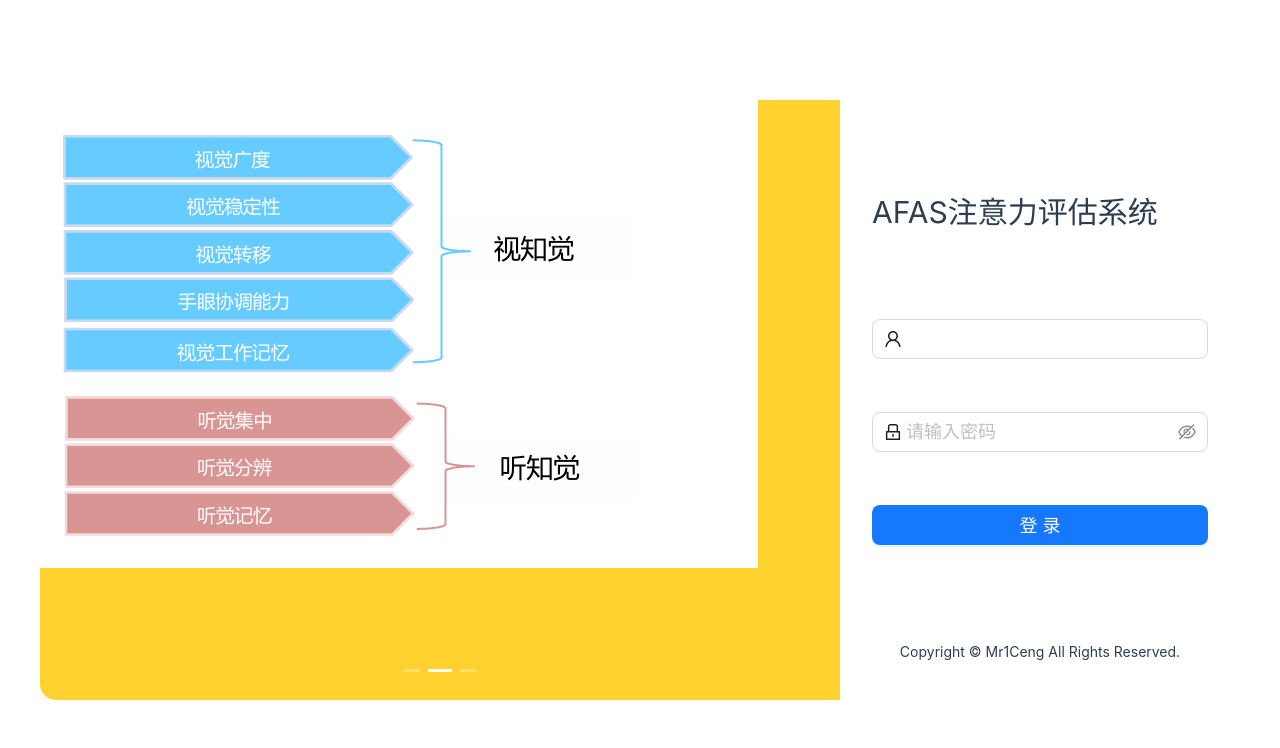
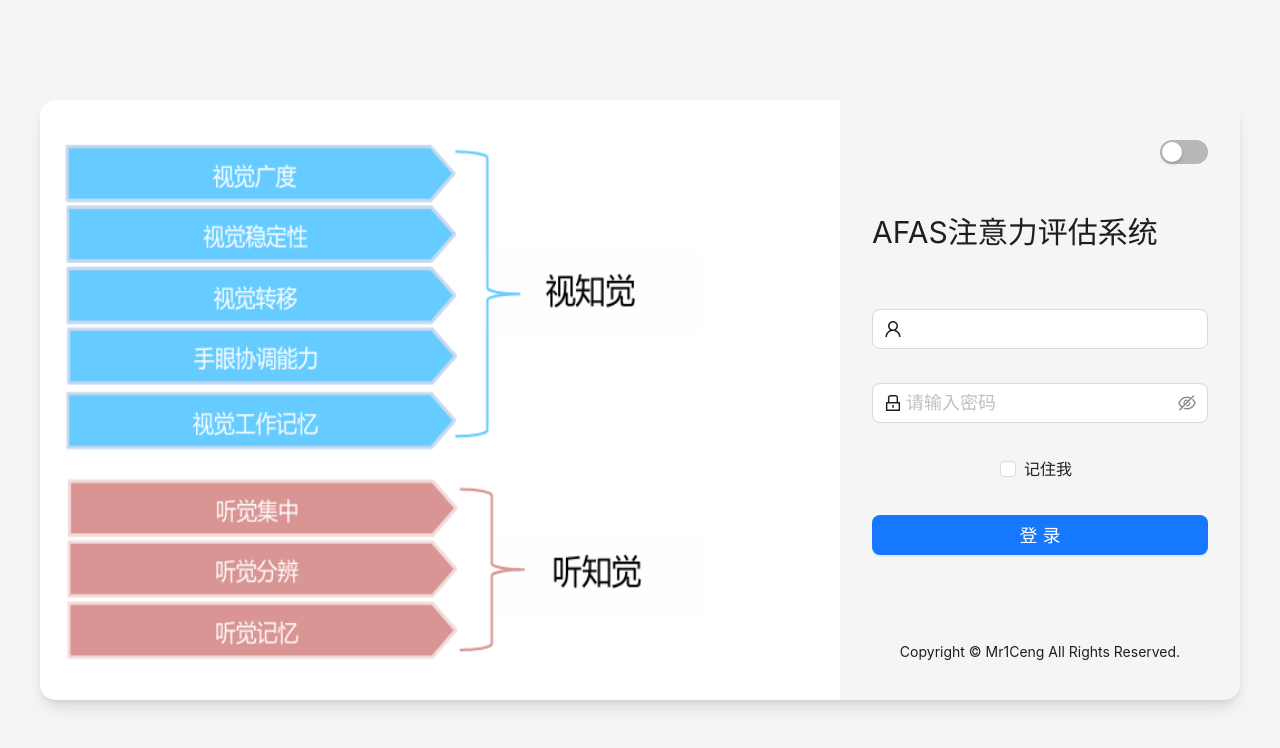
Before and after one commit to Mr1Ceng/AFAS, a Vue app: page /login in a window 1280 px wide. Shown: the top 748 px of the page. Built offline with nearby package versions, Linux system fonts and the light colour scheme; the HTML template or start-up script is replaced by a standard one.

Commit message:
feat: 登录问题

```diff
--- a/src/App.vue
+++ b/src/App.vue
@@ -9,11 +9,19 @@ import 'dayjs/locale/zh-cn';
 
 dayjs.locale('zh-cn');
 const globalStore = useGlobalStore();
-const currentAlgorithm = ref(theme.defaultAlgorithm);
-
+const currentAlgorithm = ref(globalStore.isDarktheme?theme.darkAlgorithm:theme.defaultAlgorithm);
+const setCssVariable = (variable: string, value: string | null) => {
+    document.documentElement.style.setProperty(variable, value);
+};
 watch(() => globalStore.isDarktheme, async (newValue, oldValue) => {
   currentAlgorithm.value = newValue ? theme.darkAlgorithm : theme.defaultAlgorithm;
-})
+  if (newValue) {
+      setCssVariable('--body-bg-color', '#1f1f1f'); // 深色主题
+  } else {
+      setCssVariable('--body-bg-color', '#ffffff'); // 浅色主题
+  }
+},
+{ immediate: true })
 
 </script>
 
--- a/src/assets/base.css
+++ b/src/assets/base.css
@@ -1,86 +1,3 @@
-/* color palette from <https://github.com/vuejs/theme> */
 :root {
-  --vt-c-white: #ffffff;
-  --vt-c-white-soft: #f8f8f8;
-  --vt-c-white-mute: #f2f2f2;
-
-  --vt-c-black: #181818;
-  --vt-c-black-soft: #222222;
-  --vt-c-black-mute: #282828;
-
-  --vt-c-indigo: #2c3e50;
-
-  --vt-c-divider-light-1: rgba(60, 60, 60, 0.29);
-  --vt-c-divider-light-2: rgba(60, 60, 60, 0.12);
-  --vt-c-divider-dark-1: rgba(84, 84, 84, 0.65);
-  --vt-c-divider-dark-2: rgba(84, 84, 84, 0.48);
-
-  --vt-c-text-light-1: var(--vt-c-indigo);
-  --vt-c-text-light-2: rgba(60, 60, 60, 0.66);
-  --vt-c-text-dark-1: var(--vt-c-white);
-  --vt-c-text-dark-2: rgba(235, 235, 235, 0.64);
+  --body-bg-color: #ffffff; /* 浅色主题默认背景色 */
 }
-
-/* semantic color variables for this project */
-:root {
-  --color-background: var(--vt-c-white);
-  --color-background-soft: var(--vt-c-white-soft);
-  --color-background-mute: var(--vt-c-white-mute);
-
-  --color-border: var(--vt-c-divider-light-2);
-  --color-border-hover: var(--vt-c-divider-light-1);
-
-  --color-heading: var(--vt-c-text-light-1);
-  --color-text: var(--vt-c-text-light-1);
-
-  --section-gap: 160px;
-}
-
-@media (prefers-color-scheme: dark) {
-  :root {
-    --color-background: var(--vt-c-black);
-    --color-background-soft: var(--vt-c-black-soft);
-    --color-background-mute: var(--vt-c-black-mute);
-
-    --color-border: var(--vt-c-divider-dark-2);
-    --color-border-hover: var(--vt-c-divider-dark-1);
-
-    --color-heading: var(--vt-c-text-dark-1);
-    --color-text: var(--vt-c-text-dark-2);
-  }
-}
-
-*,
-*::before,
-*::after {
-  box-sizing: border-box;
-  margin: 0;
-  font-weight: normal;
-}
-
-body {
-  min-height: 100vh;
-  color: var(--color-text);
-  background: var(--color-background);
-  transition:
-    color 0.5s,
-    background-color 0.5s;
-  line-height: 1.6;
-  font-family:
-    Inter,
-    -apple-system,
-    BlinkMacSystemFont,
-    'Segoe UI',
-    Roboto,
-    Oxygen,
-    Ubuntu,
-    Cantarell,
-    'Fira Sans',
-    'Droid Sans',
-    'Helvetica Neue',
-    sans-serif;
-  font-size: 15px;
-  text-rendering: optimizeLegibility;
-  -webkit-font-smoothing: antialiased;
-  -moz-osx-font-smoothing: grayscale;
-}
--- a/src/assets/main.css
+++ b/src/assets/main.css
@@ -14,6 +14,7 @@
     align-items: center;
     justify-content: center;
     font-size: 16px;
+    background-color: var(--body-bg-color);
   }
 }
 
--- a/src/layout/components/default.vue
+++ b/src/layout/components/default.vue
@@ -6,18 +6,17 @@
         <a-menu-item v-for="(menu, index) in menuList" :key="menu.key">{{ menu.label }}</a-menu-item>
       </a-menu>
       <div class="flex items-center justify-end">
-        <a-switch :checked="isDarktheme" :checked-children="true" :un-checked-children="false"
-          @change="() => { globalStore.changeTheme() }" />
+        <a-switch v-model:checked="isDarktheme" @change="() => { globalStore.changeTheme() }" />
       </div>
     </a-layout-header>
     <a-layout>
-      <a-layout-sider width="200" style="background: #fff">
+      <a-layout-sider width="200">
         <a-menu v-model:selectedKeys="selectedKeys2" v-model:openKeys="openKeys"
           :items="menuList[selectedKeys1[0]].children" mode="inline" :style="{ height: '100%', borderRight: 0 }">
         </a-menu>
       </a-layout-sider>
       <a-layout>
-        <a-layout-content :style="{ background: '#fff', padding: '12px 24px 0', margin: 0, minHeight: '280px' }">
+        <a-layout-content :style="{ padding: '12px 24px 0', margin: 0, minHeight: '280px' }">
           <router-view></router-view>
         </a-layout-content>
       </a-layout>
@@ -33,7 +32,8 @@ import {
   CalendarOutlined,
   AppstoreOutlined,
   SettingOutlined,
-} from '@ant-design/icons-vue'; import { useGlobalStore } from "@/stores/globalStore";
+} from '@ant-design/icons-vue';
+import { useGlobalStore } from "@/stores/globalStore";
 const globalStore = useGlobalStore();
 const isDarktheme = ref(globalStore.isDarktheme)
 
--- a/src/stores/globalStore.ts
+++ b/src/stores/globalStore.ts
@@ -3,7 +3,7 @@ import { defineStore } from "pinia";
 export const useGlobalStore = defineStore("global", {
   state: () => ({
     baseURL: "http://localhost:5000",
-    isDarktheme: false,
+    isDarktheme: window.matchMedia('(prefers-color-scheme: dark)').matches,
   }),
   actions: {
     setBaseURL(value: string) {
--- /dev/null
+++ b/src/stores/loginStore.ts
@@ -0,0 +1,19 @@
+import { defineStore } from "pinia";
+
+export const useLoginStore = defineStore("login", {
+  state: () => ({
+    account: "",
+    isRemenber: false,
+  }),
+  actions: {
+    setRemenber(account: string, isRemenber: boolean) {
+      this.isRemenber = isRemenber;
+      this.account = isRemenber ? account : '';
+    },
+  },
+  persist: {
+    // 持久化选项
+    storage: window.localStorage, // 使用 localStorage
+    key: 'loginStore', // 自定义键名
+  },
+});
--- a/src/views/login/Index.vue
+++ b/src/views/login/Index.vue
@@ -1,28 +1,54 @@
 <script setup lang="ts">
 import { computed, ref, onMounted, onUnmounted, watch } from 'vue';
 import { EyeTwoTone, EyeInvisibleOutlined, UserOutlined, LockOutlined } from '@ant-design/icons-vue';
+import { useLoginStore } from "@/stores/loginStore";
+import { useGlobalStore } from "@/stores/globalStore";
+import apiClient from '@/utils/ApiClientHelper'
+const globalStore = useGlobalStore();
+const isDarktheme = ref(globalStore.isDarktheme)
+const loginStore = useLoginStore();
 const account = ref<string>("");
 const password = ref<string>("");
+const isRemenber = ref<boolean>(loginStore.isRemenber);
+if (isRemenber) {
+  account.value = loginStore.account
+}
+
+const login = async () => {
+  console.log(account.value+password.value)
+  loginStore.setRemenber(account.value,isRemenber.value)
+  try {
+    const response = await apiClient.post('/Basic/login')
+    console.log('响应:', response)
+
+  } catch (error) {
+    console.error('请求失败:', error)
+  }
+}
 </script>
 
 <template>
-  <div class="w-full h-full flex justify-center items-center">
-    <div class="w-300 h-150 flex rounded-2xl overflow-hidden shadow-lg shadow-white/20 ">
+  <a-layout class="w-full h-full justify-center items-center">
+    <div class="w-300 h-150 flex rounded-2xl overflow-hidden shadow-lg shadow-gray-500/20 ">
       <div class="w-200 h-full">
         <a-carousel class="w-full h-full" autoplay>
-          <div class="w-full h-full bg-amber-100">
-            <img src="/images/1.png">
+          <div class="w-full h-full ">
+            <img class="w-full h-full" src="/images/1.png">
           </div>
-          <div class="w-full h-full bg-amber-300">
-            <img src="/images/2.png">
+          <div class="w-full h-full ">
+            <img class="w-full h-full" src="/images/2.png">
           </div>
-          <div class="w-full h-full bg-amber-500">
-            <img src="/images/3.png">
+          <div class="w-full h-full ">
+            <img class="w-full h-full" src="/images/3.png">
           </div>
         </a-carousel>
       </div>
       <div class="w-100 h-full p-8">
-        <div class="h-40 flex items-center">
+        <div class="h-10 flex justify-end items-center">
+          <a-switch v-model:checked="isDarktheme"
+          @change="() => { globalStore.changeTheme() }" />
+        </div>
+        <div class="h-30 flex items-center">
           <span class="text-3xl ">
             AFAS注意力评估系统
           </span>
@@ -46,8 +72,11 @@ const password = ref<string>("");
               </template>
             </a-input-password>
           </div>
+          <div class="w-full flex flex-row justify-center items-center">
+            <a-checkbox v-model:checked="isRemenber">记住我</a-checkbox>
+          </div>
           <div class="w-full flex flex-row items-center">
-            <a-button type="primary" class="w-full" size="large">
+            <a-button type="primary" class="w-full" size="large" @click="login()">
               登录
             </a-button>
           </div>
@@ -59,7 +88,7 @@ const password = ref<string>("");
         </div>
       </div>
     </div>
-  </div>
+  </a-layout>
 </template>
 
 <style>
--- a/vite.config.ts
+++ b/vite.config.ts
@@ -6,8 +6,7 @@ import tailwindcss from '@tailwindcss/vite'
 import vueDevTools from 'vite-plugin-vue-devtools'
 
 // https://vite.dev/config/
-export default defineConfig({
-  base: '/', // 设置公共路径
+export default defineConfig(({ mode }) => ({
   plugins: [
     vue(),
     vueDevTools(),
@@ -15,7 +14,7 @@ export default defineConfig({
   ],
   resolve: {
     alias: {
-      '@': fileURLToPath(new URL('./src', import.meta.url))
+      '@': fileURLToPath(new URL('./src', import.meta.url)),
     },
   }
-})
+}));
```
